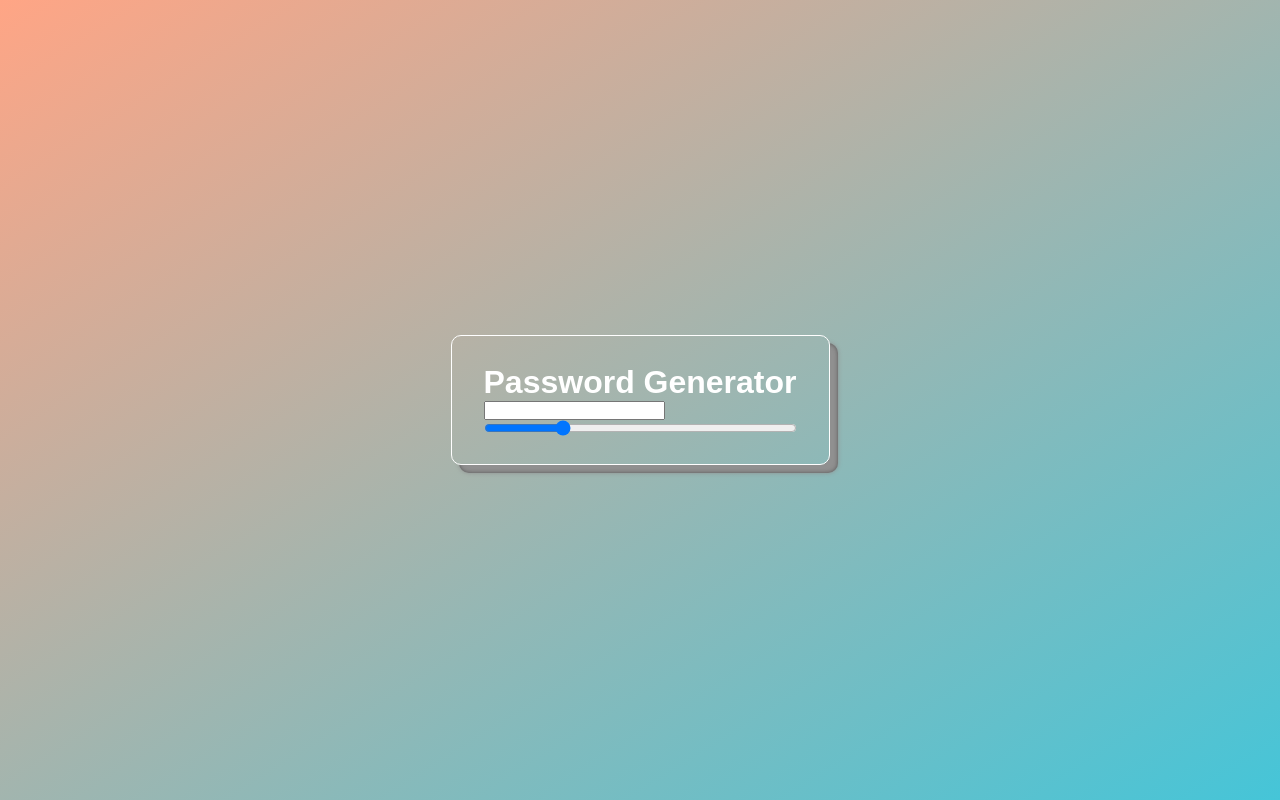
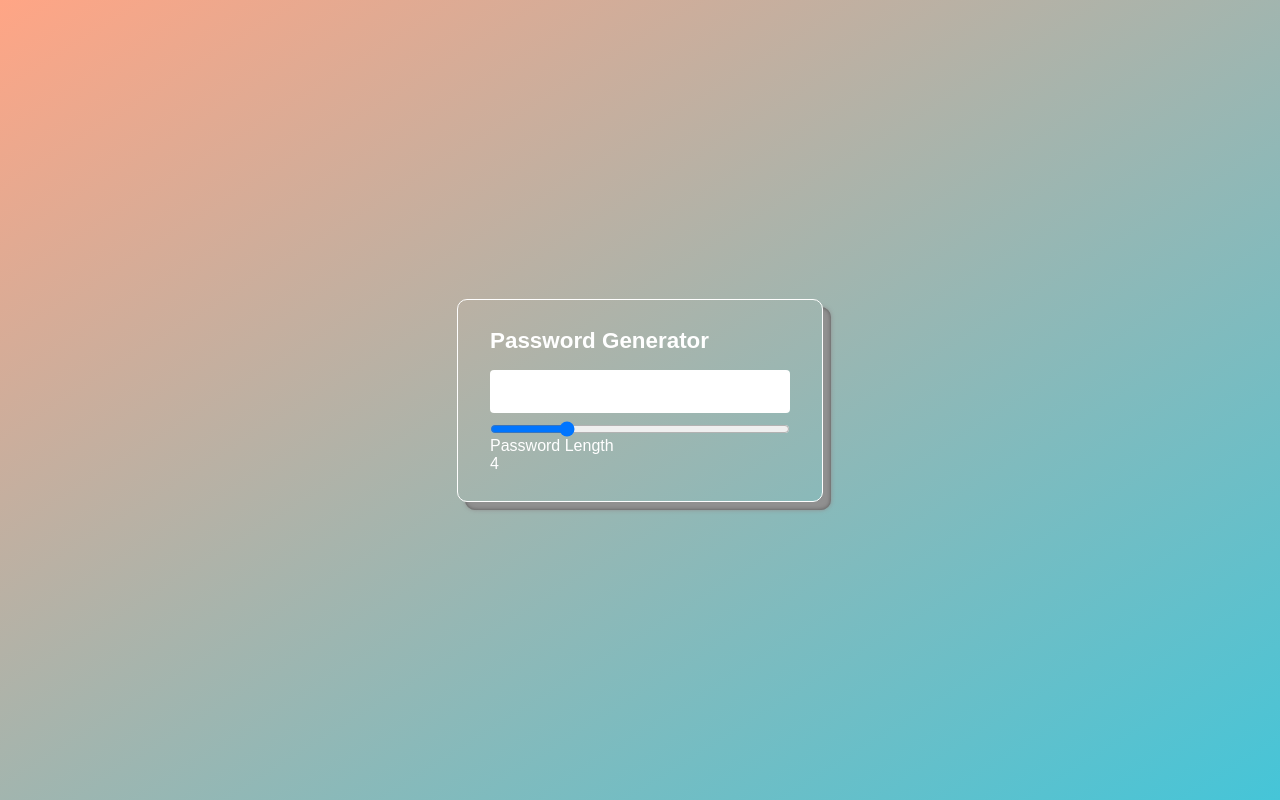
Before and after one commit to MenukaSankalpa/Project-03, a plain HTML site: page index.html in a window 1280 px wide. Drawn offline with Linux system fonts and the light colour scheme.

Commit message:
update passBox css and html codes

```diff
--- a/index.html
+++ b/index.html
@@ -12,11 +12,15 @@
 
 
     <div class="inputBox">
-        <input type="text" class="PassBox">
+        <input type="text" class="PassBox" disabled>
     </div>
 
     <input type="range" class="" min="1" max="30" value="8">
+    <div class="row">
+        <p>Password Length</p>
+        <span>4</span>
 
+    </div>
     </div>
 </body>
 </html>
--- a/style.css
+++ b/style.css
@@ -22,3 +22,17 @@ body{
     background: transparent;
     box-shadow: 8px 8px 4px #909090, 8px 8px 0px #575757;
 }
+.container h1{
+    font-size: 1.4rem;
+    margin-bottom: 8px;
+}
+.PassBox{
+    background-color: #fff;
+    border: none;
+    outline: none;
+    padding: 10px;
+    width: 300px;
+    border-radius: 4px;
+    font-size: 20px;
+    margin-block: 8px;
+}
```
